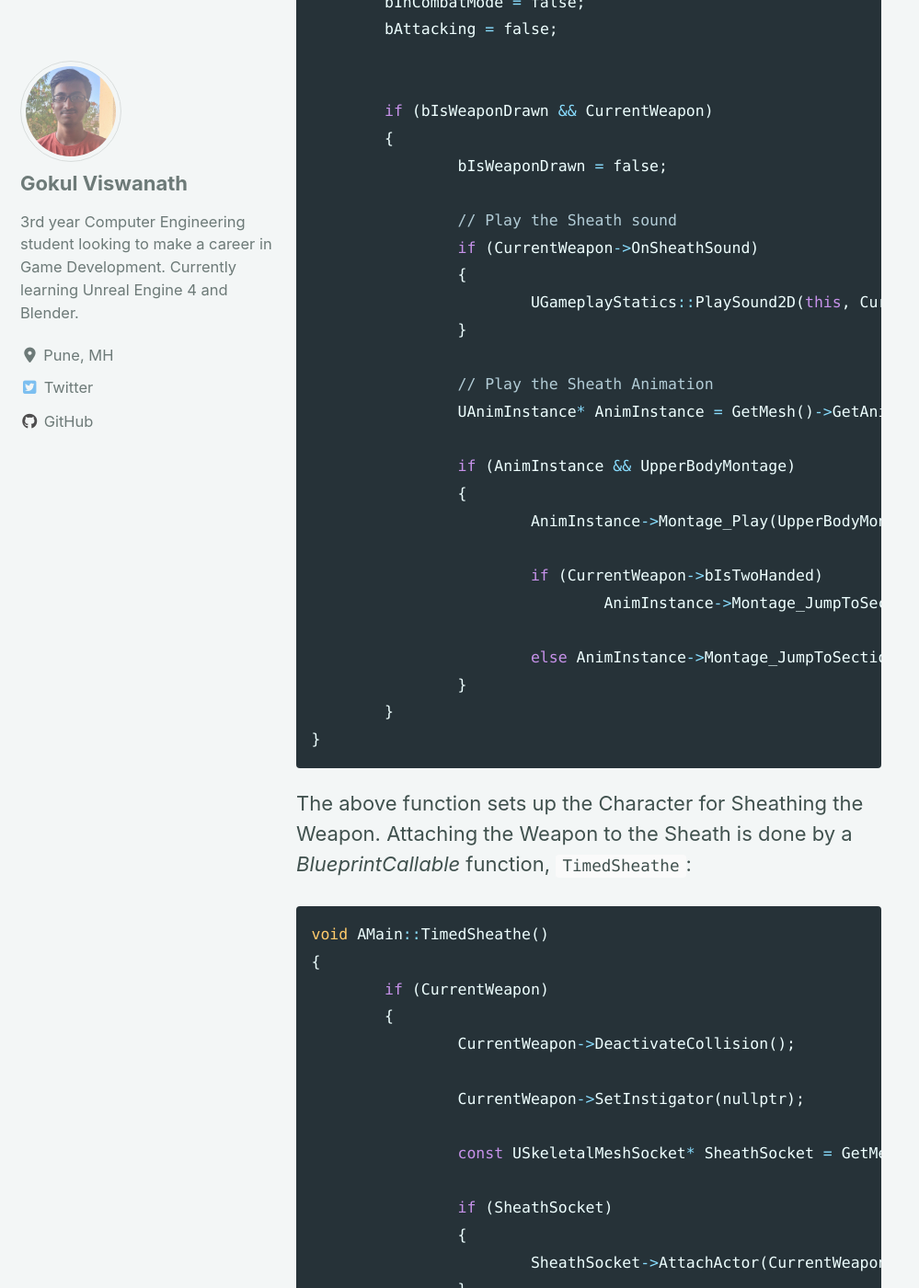
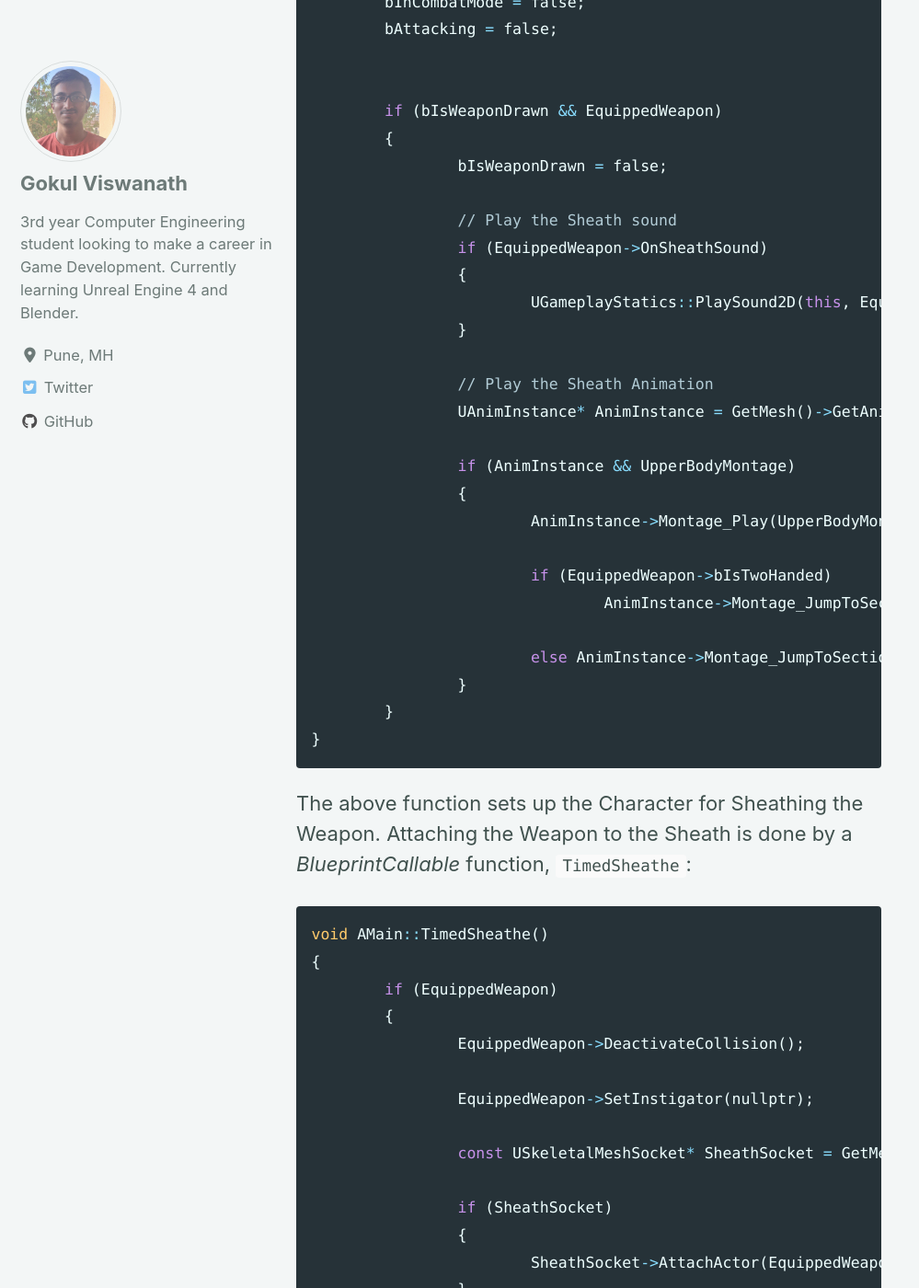
Before and after one commit to 1Gokul/1gokul.github.io, a Jekyll site: the page built from _posts/2020-07-19-Weapon-Equipping-Drawing-Sheathing.md, in a window 1280 px wide and 1400 px high, scrolled down 794 px. Shown: the whole window at 92% size, without its empty margins (0-999 px from the left). Built offline with Jekyll 4.4.1, drawn with Linux system fonts in a browser that asks for light colours; cached includes are drawn as plain includes; nearby versions of some CDN libraries; some of the changed text lies outside the part shown.

Commit message:
Small changes to inline code

````diff
--- a/_posts/2020-07-19-Weapon-Equipping-Drawing-Sheathing.md
+++ b/_posts/2020-07-19-Weapon-Equipping-Drawing-Sheathing.md
@@ -23,14 +23,14 @@ void AMain::SheatheWeapon()
 	bAttacking = false;
 
 
-	if (bIsWeaponDrawn && CurrentWeapon)
+	if (bIsWeaponDrawn && EquippedWeapon)
 	{
 		bIsWeaponDrawn = false;
 
 		// Play the Sheath sound
-		if (CurrentWeapon->OnSheathSound)
+		if (EquippedWeapon->OnSheathSound)
 		{
-			UGameplayStatics::PlaySound2D(this, CurrentWeapon->OnSheathSound);
+			UGameplayStatics::PlaySound2D(this, EquippedWeapon->OnSheathSound);
 		}
 
 		// Play the Sheath Animation
@@ -40,7 +40,7 @@ void AMain::SheatheWeapon()
 		{
 			AnimInstance->Montage_Play(UpperBodyMontage, 1.0f);
 
-			if (CurrentWeapon->bIsTwoHanded)
+			if (EquippedWeapon->bIsTwoHanded)
 				AnimInstance->Montage_JumpToSection(FName("SheatheWeapon_TwoHanded"), UpperBodyMontage);
 
 			else AnimInstance->Montage_JumpToSection(FName("SheatheWeapon_OneHanded"), UpperBodyMontage);
@@ -55,17 +55,17 @@ by a *BlueprintCallable* function, `TimedSheathe`:
 ```cpp
 void AMain::TimedSheathe()
 {
-	if (CurrentWeapon)
+	if (EquippedWeapon)
 	{
-		CurrentWeapon->DeactivateCollision();
+		EquippedWeapon->DeactivateCollision();
 
-		CurrentWeapon->SetInstigator(nullptr);
+		EquippedWeapon->SetInstigator(nullptr);
 
-		const USkeletalMeshSocket* SheathSocket = GetMesh()->GetSocketByName(CurrentWeapon->SheathSocketName);
+		const USkeletalMeshSocket* SheathSocket = GetMesh()->GetSocketByName(EquippedWeapon->SheathSocketName);
 
 		if (SheathSocket)
 		{
-			SheathSocket->AttachActor(CurrentWeapon, GetMesh());
+			SheathSocket->AttachActor(EquippedWeapon, GetMesh());
 		}
 	}
 }
@@ -82,14 +82,14 @@ void AMain::DrawWeapon()
 {
 	bInCombatMode = true;
 
-	if (!bIsWeaponDrawn && CurrentWeapon)
+	if (!bIsWeaponDrawn && EquippedWeapon)
 	{
 		bIsWeaponDrawn = true;
 
 		// Play the Draw sound
-		if (CurrentWeapon->OnEquipSound)
+		if (EquippedWeapon->OnEquipSound)
 		{
-			UGameplayStatics::PlaySound2D(this, CurrentWeapon->OnEquipSound);
+			UGameplayStatics::PlaySound2D(this, EquippedWeapon->OnEquipSound);
 		}
 
 		// Play the Draw Animation
@@ -99,7 +99,7 @@ void AMain::DrawWeapon()
 		{
 			AnimInstance->Montage_Play(UpperBodyMontage, 1.0f);
 
-			if (CurrentWeapon->bIsTwoHanded)
+			if (EquippedWeapon->bIsTwoHanded)
 				AnimInstance->Montage_JumpToSection(FName("DrawWeapon_TwoHanded"), UpperBodyMontage);
 			else AnimInstance->Montage_JumpToSection(FName("DrawWeapon_OneHanded"), UpperBodyMontage);
 		}
@@ -112,15 +112,15 @@ by a *BlueprintCallable* function, `TimedDraw`:
 ```cpp
 void AMain::TimedDraw()
 {
-	if (CurrentWeapon)
+	if (EquippedWeapon)
 	{
-		CurrentWeapon->SetInstigator(nullptr);
+		EquippedWeapon->SetInstigator(nullptr);
 
-		const USkeletalMeshSocket* RightHandSocket = GetMesh()->GetSocketByName(CurrentWeapon->HandSocketName);
+		const USkeletalMeshSocket* RightHandSocket = GetMesh()->GetSocketByName(EquippedWeapon->HandSocketName);
 
 		if (RightHandSocket)
 		{
-			RightHandSocket->AttachActor(CurrentWeapon, GetMesh());
+			RightHandSocket->AttachActor(EquippedWeapon, GetMesh());
 		}
 	}
 }
````
Also changed, not shown: _posts/2020-07-18-Interaction-Inventory-Using-Items.md (+1 -1 lines), _posts/2020-07-20-Combat.md (+2 -2 lines), _posts/2020-07-21-Enemies-Attacks-and-Attack-Blocking.md (+1 -1 lines).
